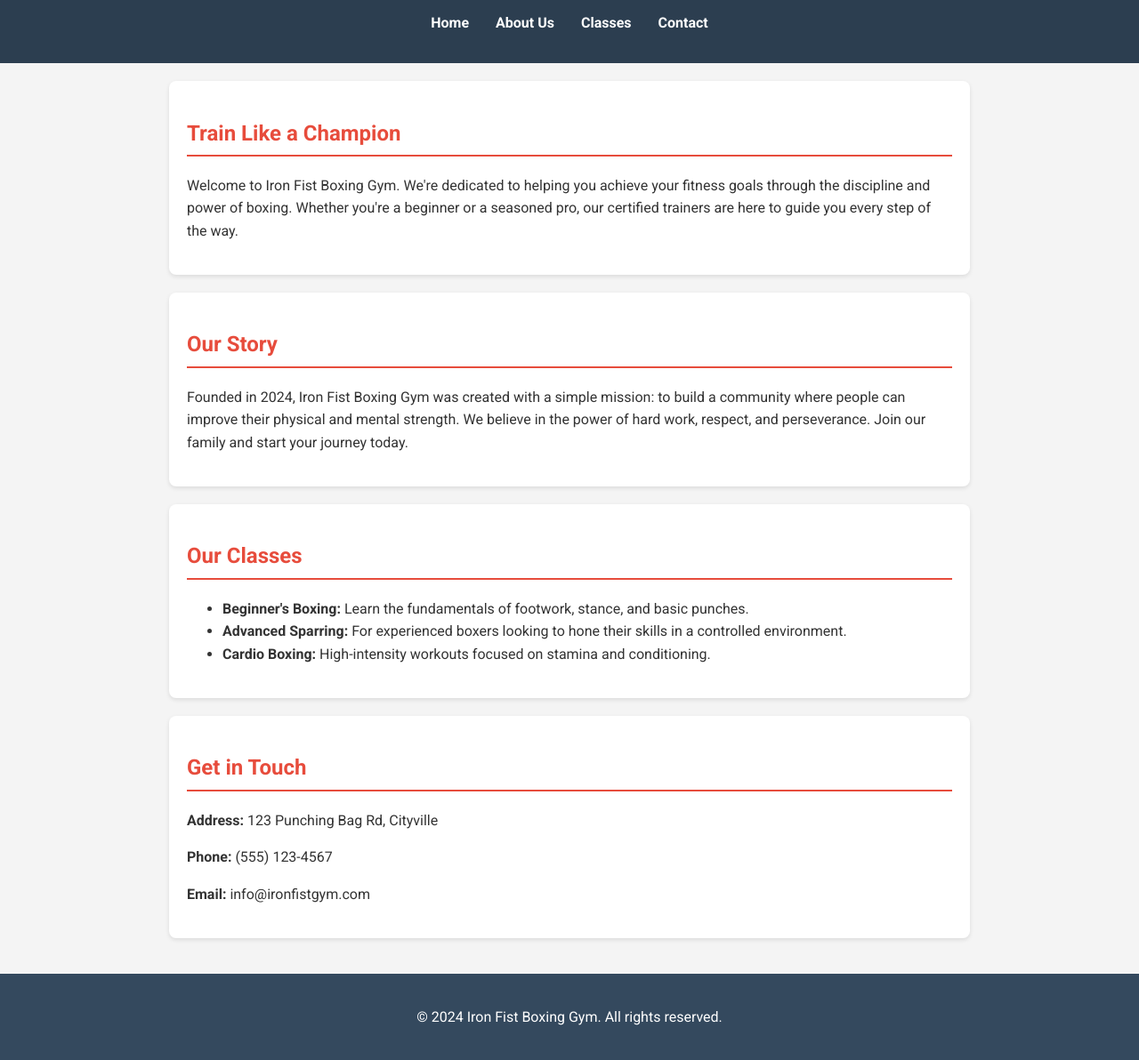
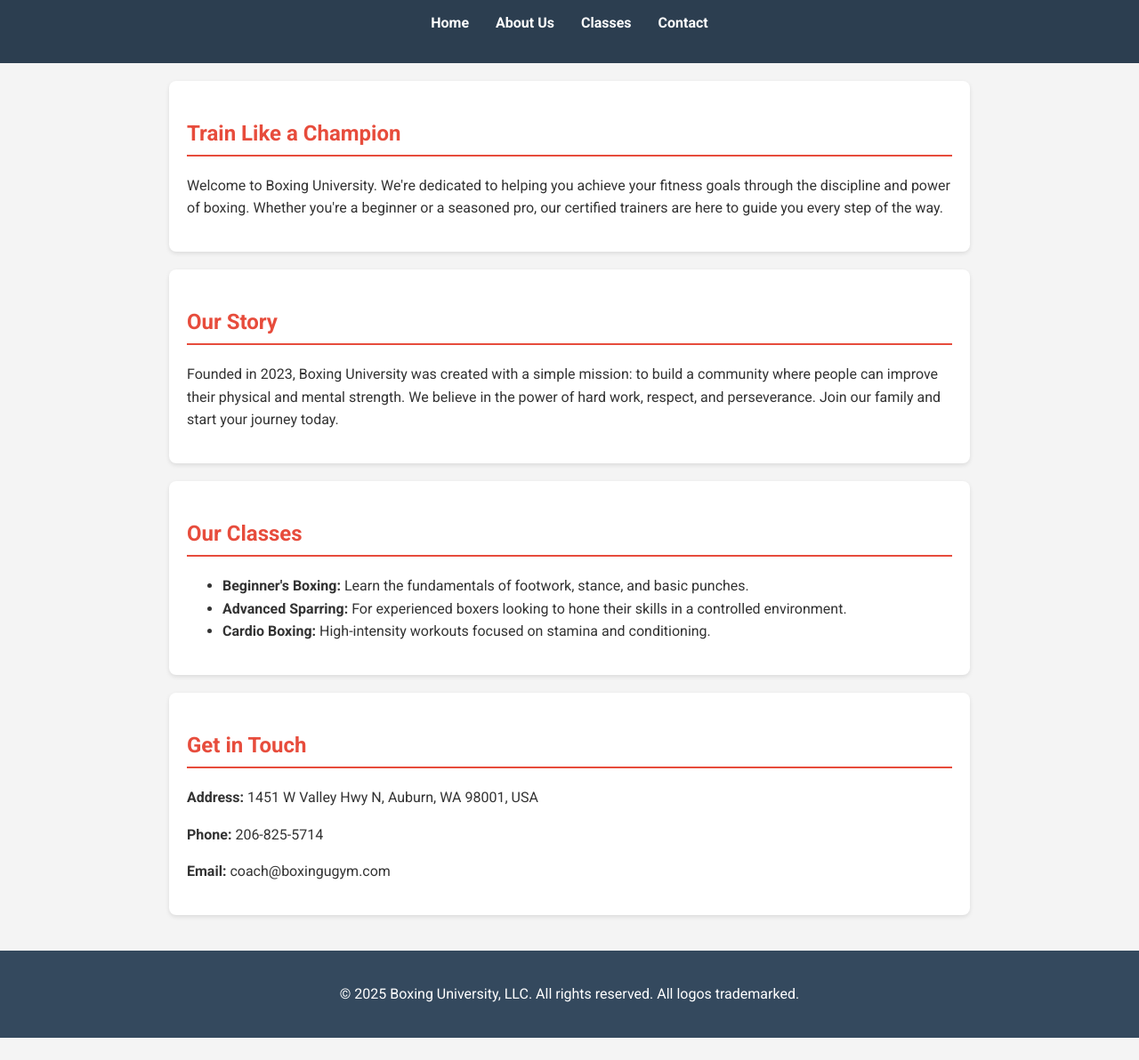
Before and after one commit to roycevanle/boxing-u-website, a plain HTML site: page index.html in a window 1280 px wide. Shown: the part 83-1275 px from the top of the page at 89% size. After the commit the page ends 1250 px from the top, so only its background shows below. Drawn offline with nearby package versions, Linux system fonts and the light colour scheme; files whose address does not match are found by name.

Commit message:
Changed footer, contact info, title, and about

```diff
--- a/index.html
+++ b/index.html
@@ -3,7 +3,7 @@
 <head>
     <meta charset="UTF-8">
     <meta name="viewport" content="width=device-width, initial-scale=1.0">
-    <title>Iron Fist Boxing Gym</title>
+    <title>Boxing University</title>
 
     <!-- normalize.css -->
     <link rel="stylesheet" href="https://cdnjs.cloudflare.com/ajax/libs/normalize/8.0.1/normalize.min.css">
@@ -32,12 +32,12 @@
     <main>
         <section id="home">
             <h2>Train Like a Champion</h2>
-            <p>Welcome to Iron Fist Boxing Gym. We're dedicated to helping you achieve your fitness goals through the discipline and power of boxing. Whether you're a beginner or a seasoned pro, our certified trainers are here to guide you every step of the way.</p>
+            <p>Welcome to Boxing University. We're dedicated to helping you achieve your fitness goals through the discipline and power of boxing. Whether you're a beginner or a seasoned pro, our certified trainers are here to guide you every step of the way.</p>
         </section>
 
         <section id="about">
             <h2>Our Story</h2>
-            <p>Founded in 2024, Iron Fist Boxing Gym was created with a simple mission: to build a community where people can improve their physical and mental strength. We believe in the power of hard work, respect, and perseverance. Join our family and start your journey today.</p>
+            <p>Founded in 2023, Boxing University was created with a simple mission: to build a community where people can improve their physical and mental strength. We believe in the power of hard work, respect, and perseverance. Join our family and start your journey today.</p>
         </section>
 
         <section id="classes">
@@ -51,14 +51,14 @@
 
         <section id="contact">
             <h2>Get in Touch</h2>
-            <p><strong>Address:</strong> 123 Punching Bag Rd, Cityville</p>
-            <p><strong>Phone:</strong> (555) 123-4567</p>
-            <p><strong>Email:</strong> info@ironfistgym.com</p>
+            <p><strong>Address:</strong> 1451 W Valley Hwy N, Auburn, WA 98001, USA</p>
+            <p><strong>Phone:</strong> 206-825-5714</p>
+            <p><strong>Email:</strong> coach@boxingugym.com</p>
         </section>
     </main>
 
     <footer>
-        <p>&copy; 2024 Iron Fist Boxing Gym. All rights reserved.</p>
+        <p>&copy; 2025 Boxing University, LLC. All rights reserved. All logos trademarked.</p>
     </footer>
 
     <script src="script.js"></script>
```
